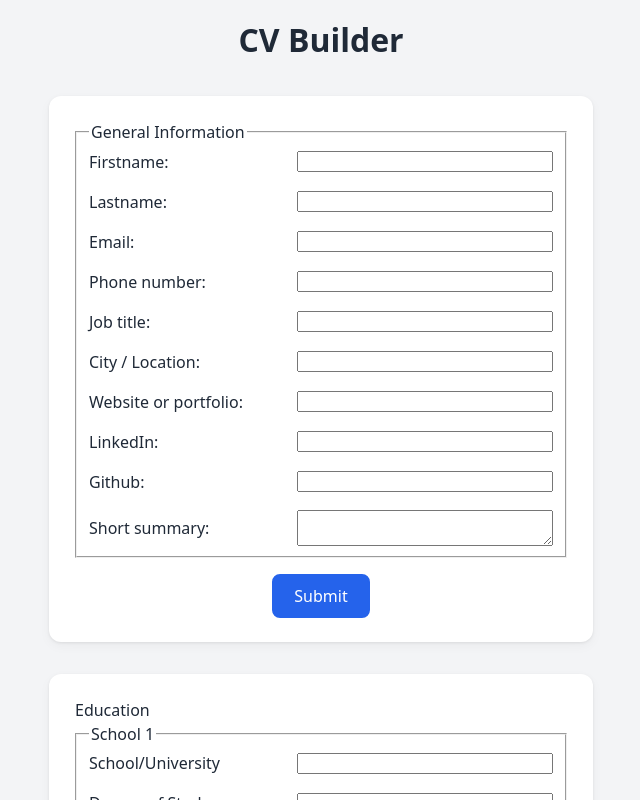
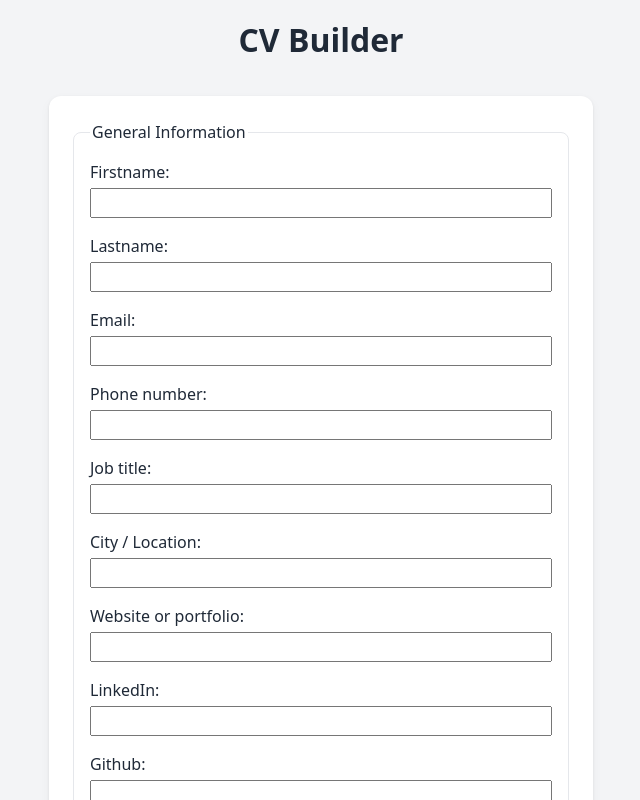
Before and after one commit to whyitboi/cv-app, a React (Vite) app: page / in a window 1280 px wide. Shown: the top 800 px of the page, without its empty margins (319-959 px from the left). Built offline with nearby package versions, Linux system fonts and the light colour scheme.

Commit message:
Adds styling for editing mode. Adds h2 h3 and p styling in display mode

```diff
--- a/src/styles/style.css
+++ b/src/styles/style.css
@@ -4,7 +4,7 @@
   --danger: #dc2626;
   --textColor: #1f2937;
   --muted: #6b7280;
-  --border: #e5e7eb;
+  --borderColor: #e5e7eb;
   --pageBackground: #f3f4f6;
   --cardBackground: #ffffff;
   --content: 34rem;
@@ -38,7 +38,14 @@ main > section {
     0 1px 3px rgb(0 0 0/ 0.08),
     0 4px 12px rgb(0 0 0 / 0.04);
 }
+@media (max-width: 24rem) {
+  main > form,
+  main > section {
+    padding: var(--padding);
+  }
+}
 
+/*Editing*/
 form {
   display: grid;
   justify-items: center;
@@ -46,9 +53,14 @@ form {
 }
 fieldset {
   display: grid;
-  grid-template-columns: 12rem minmax(0, 16rem);
-  justify-content: center;
+  grid-template-columns: minmax(0, 1fr);
+  justify-self: stretch;
   gap: 1rem;
+  border: 1px solid var(--borderColor);
+  border-radius: 0.5rem;
+  padding: var(--padding);
+  min-width: 0;
+  margin: 0;
 }
 fieldset:has(fieldset) {
   grid-template-columns: none;
@@ -56,16 +68,39 @@ fieldset:has(fieldset) {
   margin: 0;
   padding: 0;
 }
-fieldset > button {
-  grid-column: 1/-1;
-  justify-self: center;
-}
 label {
   display: grid;
   grid-column: 1/-1;
   grid-template-columns: subgrid;
   align-items: center;
+  row-gap: 0.25rem;
 }
+input,
+textarea {
+  font: inherit;
+  width: 100%;
+  min-width: 0;
+  box-sizing: border-box;
+}
+fieldset > button {
+  grid-column: 1/-1;
+  justify-self: center;
+}
+.remove-btn {
+  justify-self: end;
+}
+
+/*Button Styling*/
+section {
+  display: grid;
+  gap: 0.75rem;
+}
+section h2,
+section h3,
+section p {
+  margin: 0;
+}
+
 /*Button Styling*/
 button {
   font: inherit;
@@ -103,9 +138,3 @@ button[type="submit"]:hover {
 .remove-btn:hover {
   background: color-mix(in srgb, var(--danger) 10%, transparent);
 }
-@media (max-width: 24rem) {
-  main > form,
-  main > section {
-    padding: var(--padding);
-  }
-}
```
